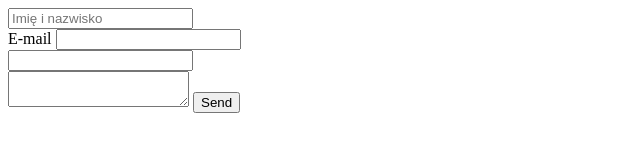
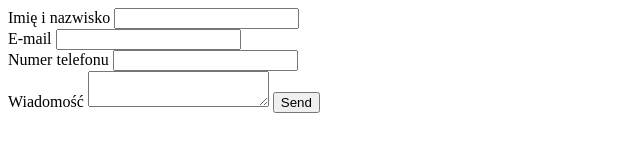
Before and after one commit to m-iwanczuk/m-iwanczuk.github.io, a plain HTML site: page form-workshop/index.html in a window 1280 px wide. Shown: the whole page, without its empty margins (0-640 px from the left). Drawn offline with Linux system fonts and the light colour scheme.

Commit message:
Dodanie etykiet

```diff
--- a/form-workshop/index.html
+++ b/form-workshop/index.html
@@ -9,11 +9,14 @@
 <body>
 
     <form action="https://formspree.io/michal@e-post.pl" method="POST">
-        <input type="text" name="name" placeholder="Imię i nazwisko" required><br>
+        <label for="name">Imię i nazwisko</label>
+        <input type="text" name="name" id="name" required><br>
         <label for="email">E-mail</label>
         <input type="email" name="_replyto" id="email"><br>
-        <input type="number" name="telephone" maxlength="12" ><br>
-        <textarea name="text" id=""></textarea>
+        <label for="telephone">Numer telefonu</label>
+        <input type="number" name="telephone" maxlength="12" id="telephone"><br>
+        <label for="textbox">Wiadomość</label>
+        <textarea name="text" id="textbox"></textarea>
         <input type="submit" value="Send">
         <!-- alternatywnie: <input type="submit"> -->
 </body>
```
